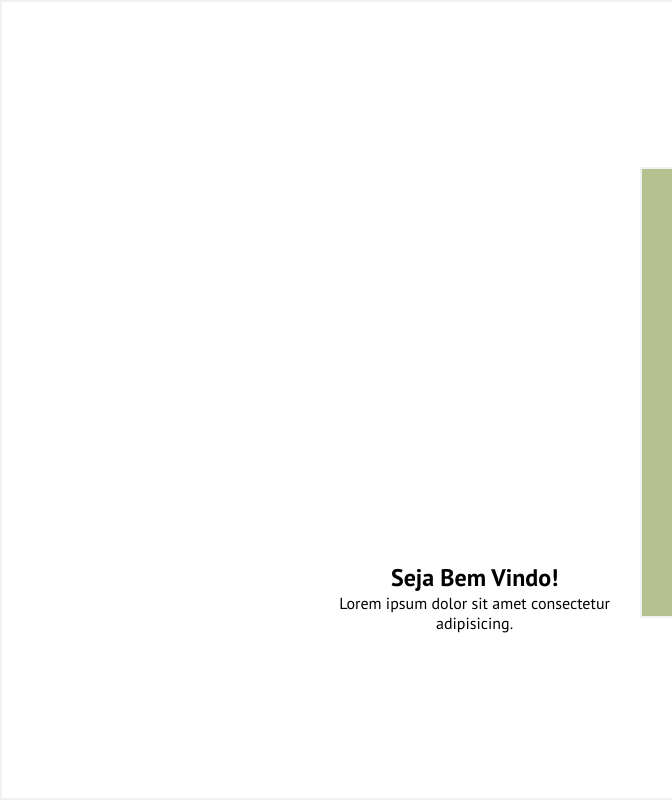
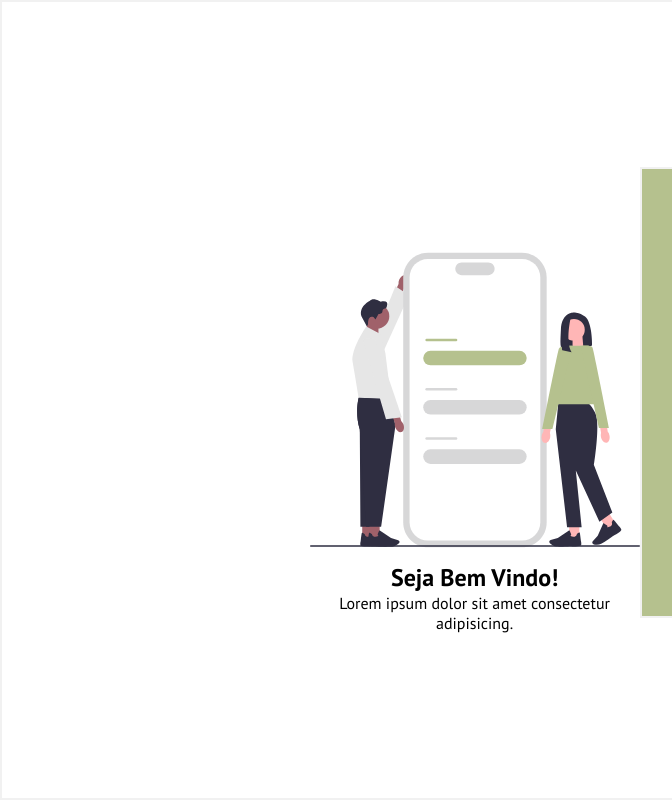
Before and after one commit to DEV10PEDRO/tela-login, a plain HTML site: page index.html in a window 1280 px wide. Shown: the full height of the page, 0-672 px from the left. Drawn offline with Linux system fonts and the light colour scheme.

Commit message:
imagem ajuste

```diff
--- a/style/styles.css
+++ b/style/styles.css
@@ -49,7 +49,7 @@ h1 h2 h3 h4 {
     justify-content: end;
     height: 466px;
     width: 329.86px;
-    background: url("img/svg_content.svg");
+    background: url("../img/svg_content.svg");
     background-size: 100% 100%;
     background-repeat: no-repeat;
     background-position: center;
```
Also changed, not shown: img/undraw_mobile_.png (added).
